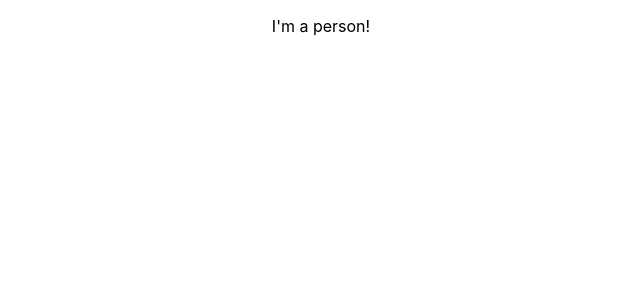
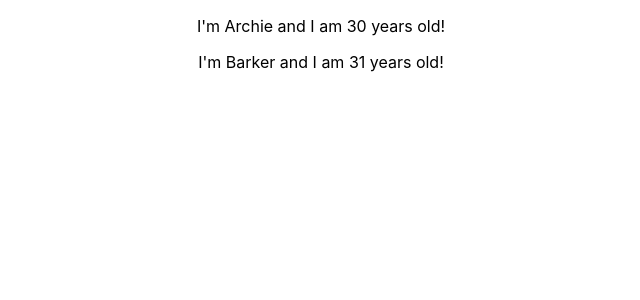
Before and after one commit to slimxdi/person-test-udemy, a React (Create React App) app: page / in a window 1280 px wide. Shown: the top 300 px of the page, without its empty margins (319-959 px from the left). Built offline with nearby package versions, Linux system fonts and the light colour scheme.

Commit message:
added two props: personname and age, to make the functional component more dynmaic

```diff
--- a/src/App.js
+++ b/src/App.js
@@ -6,7 +6,8 @@ class App extends Component {
   render() {
     return (
       <div className="App">
-        <Person></Person>
+        <Person personname="Archie" age="30"></Person>
+        <Person personname="Barker" age="31"></Person>
       </div>
     )
   }
--- a/src/Person/Person.js
+++ b/src/Person/Person.js
@@ -1,7 +1,7 @@
 import React from 'react';
 
-const person = () => {
-  return <p>I'm a person!</p>
+const person = (props) => {
+  return <p>I'm {props.personname} and I am {props.age} years old!</p>
 }
 
 export default person;
```
